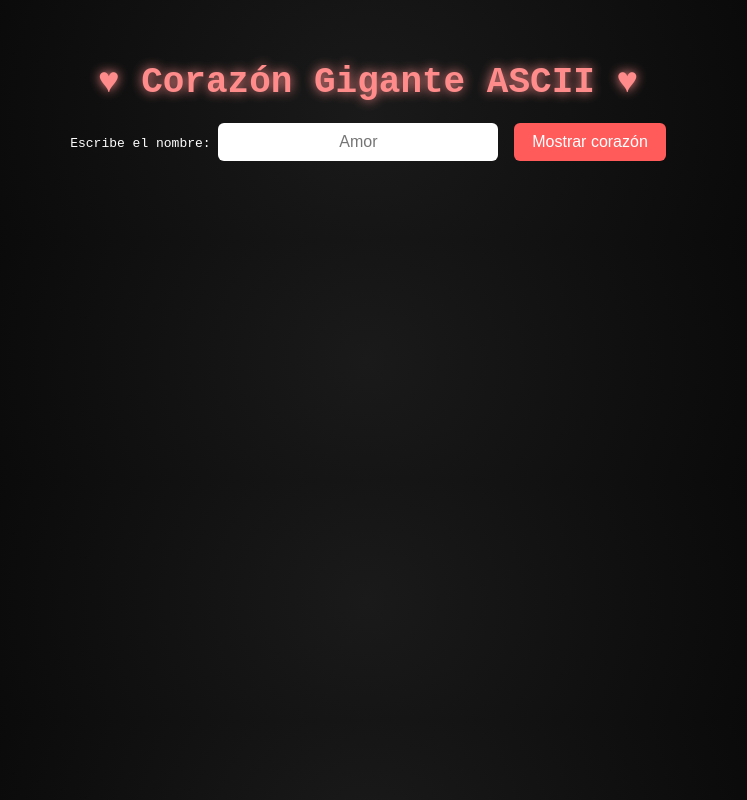
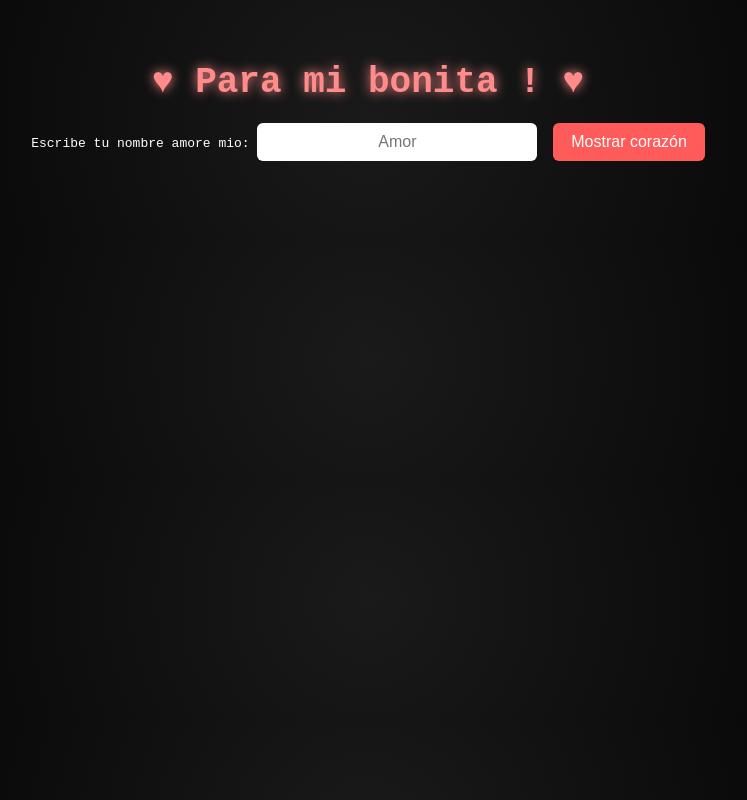
Before and after one commit to Fab-4564/heart, a plain HTML site: page index.html in a window 1280 px wide. Shown: the whole page, without its empty margins (272-1019 px from the left). Drawn offline with Linux system fonts and the light colour scheme.

Commit message:
Replace old HTML content with new design

```diff
--- a/index.html
+++ b/index.html
@@ -2,7 +2,7 @@
 <html lang="es">
 <head>
 <meta charset="utf-8" />
-<title>Corazón Gigante Responsive ♥</title>
+<title>Keyllie♥</title>
 <meta name="viewport" content="width=device-width,initial-scale=1" />
 <style>
     body {
@@ -87,10 +87,10 @@
 </style>
 </head>
 <body>
-    <h1>♥ Corazón Gigante ASCII ♥</h1>
+    <h1>♥ Para mi bonita ! ♥</h1>
 
     <div>
-        <label for="name">Escribe el nombre: </label>
+        <label for="name">Escribe tu nombre amore mio: </label>
         <input id="name" type="text" placeholder="Amor" />
         <button id="show">Mostrar corazón</button>
     </div>
```
